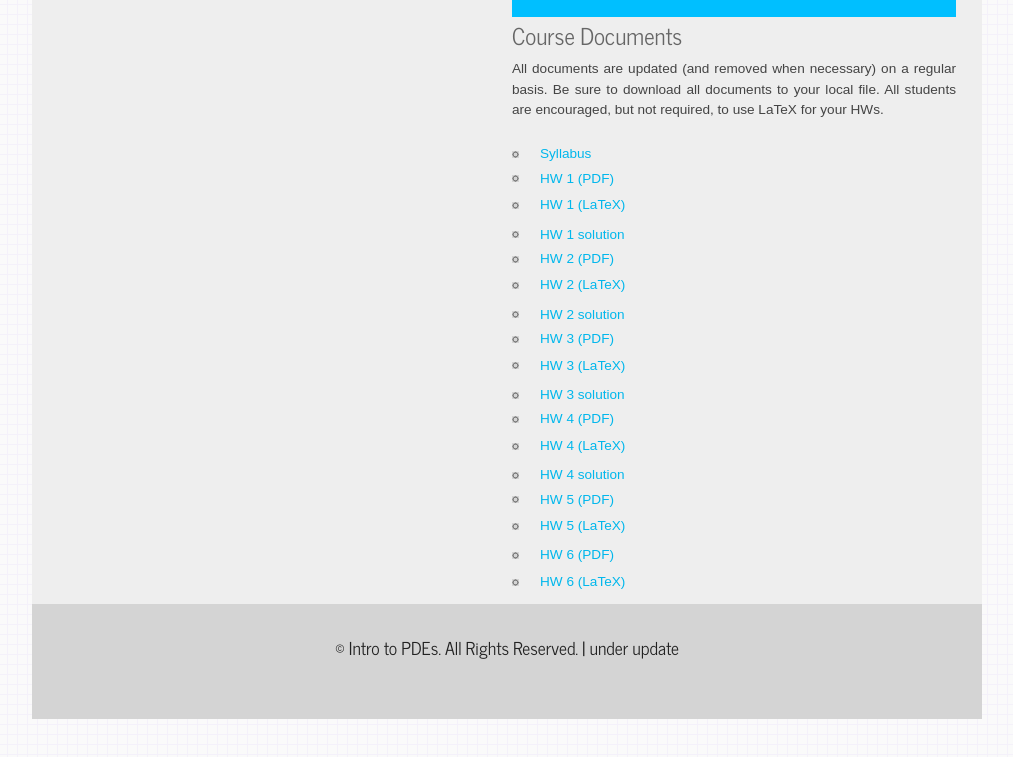
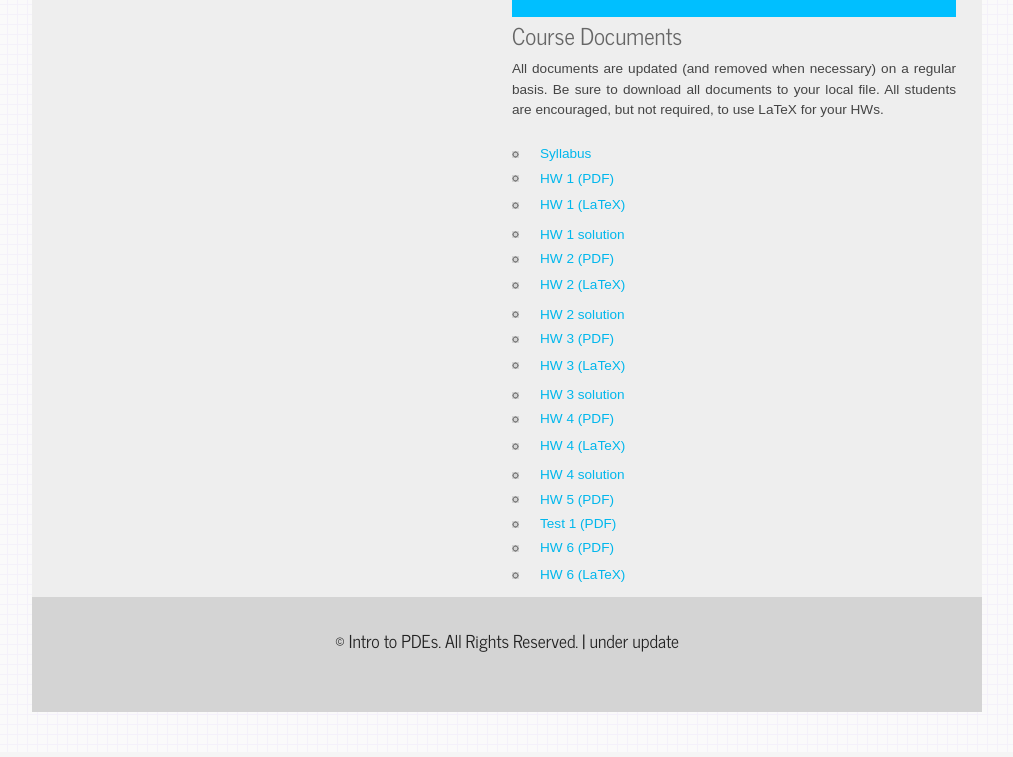
Before and after one commit to octpde/sde, a plain HTML site: page index.html in a window 1280 px wide. Shown: the part 696-1453 px from the top of the page, without its empty margins (133-1146 px from the left). Drawn offline with Linux system fonts and the light colour scheme.

Commit message:
Update index.html

```diff
--- a/index.html
+++ b/index.html
@@ -92,11 +92,8 @@ The end result of i) is often a system of partial differential equations (PDEs).
 
 
            <li>  <a href="documentation/hw5.pdf" target="_blank" >HW 5 (PDF)</a> </li>
-            <ul>
-            <li><a href="documentation/hw5.tex" target="_blank" >HW 5 (LaTeX)</a> </li>
-            </ul>
 
-
+           <li>  <a href="documentation/test1.pdf" target="_blank" >Test 1 (PDF)</a> </li>
 
 
            <li>  <a href="documentation/hw6.pdf" target="_blank" >HW 6 (PDF)</a> </li>
```
